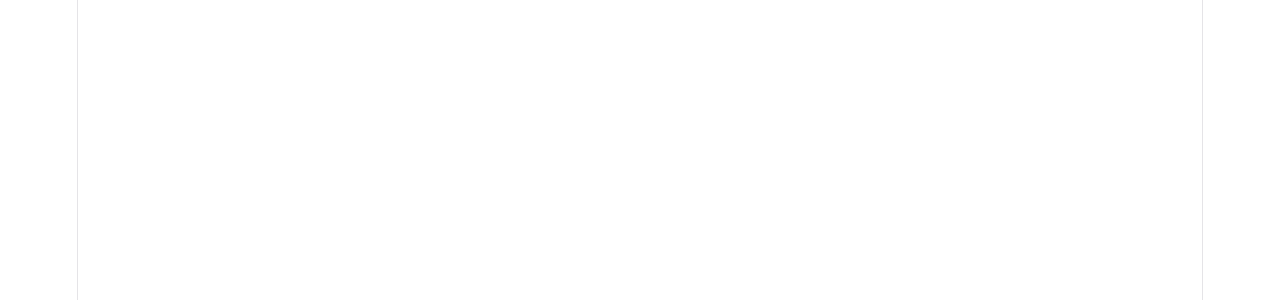
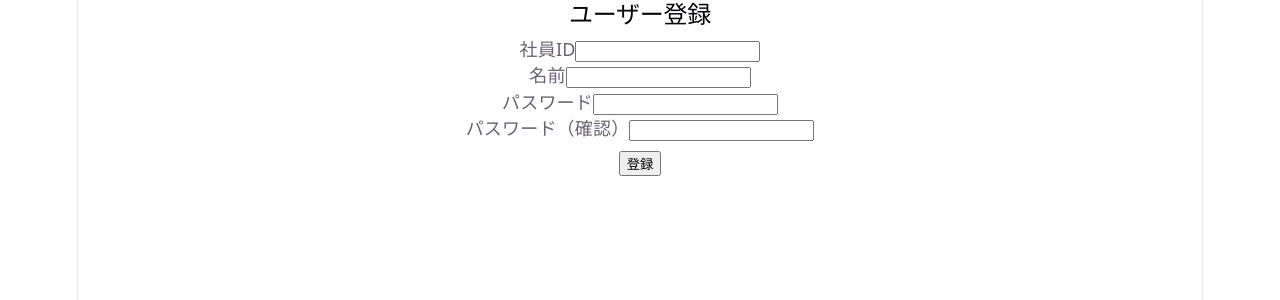
Before and after one commit to MyonsokuI/work_preview_app, a React (Vite) app in the folder frontend/: page /user/register in a window 1280 px wide. Before the commit this address had no page. Shown: the top 300 px of the page. Built offline with nearby package versions, Linux system fonts and the light colour scheme.

Commit message:
restore Register

```diff
--- a/frontend/src/App.jsx
+++ b/frontend/src/App.jsx
@@ -8,6 +8,8 @@
 
 import ProtectedRoute from "./routes/ProtectedRoute";
 
+import Register from "./features/general/screens/Register";
+
 export default function App() {
   return (
     <Router>
@@ -17,6 +19,9 @@
 
         {/* ログイン */}
         <Route path="/login" element={<Login />} />
+
+        {/* 新規登録画面 */}
+        <Route path="/user/register" element={<Register />} />
 
         {/* 管理者画面 */}
         <Route
--- /dev/null
+++ b/frontend/src/features/general/screens/Register.jsx
@@ -0,0 +1,122 @@
+import { useState } from "react";
+import { useNavigate } from "react-router-dom";
+import { authApi } from "../api/registerApi"; // 💡 共通のauthApiをインポートにゃ！
+
+export default function Register() {
+    const navigate = useNavigate();
+    const [form, setForm] = useState({
+        employeeId: "",
+        name: "",
+        password: "",
+        confirmPassword: "",
+    });
+
+    const [message, setMessage] = useState("");
+
+    // 入力変更
+    const handleChange = (e) => {
+        setForm({
+            ...form,
+            [e.target.name]: e.target.value,
+        });
+    };
+
+    // 登録処理
+    const handleSubmit = async (e) => {
+        e.preventDefault();
+        setMessage("");
+
+        // パスワード一致チェック
+        if (form.password !== form.confirmPassword) {
+            setMessage("パスワードが一致しません");
+            return;
+        }
+
+        try {
+            // 💡 生のfetchを廃止し、共通API関数（registerUser）を呼び出すように変更したにゃ！
+            const data = await authApi.registerUser(form.employeeId, form.name, form.password);
+            console.log("登録成功:", data);
+
+            // 👉 ログイン画面へ戻る
+            navigate("/login");
+
+            // フォームのクリア
+            setForm({
+                employeeId: "",
+                name: "",
+                password: "",
+                confirmPassword: "",
+            });
+        } catch (err) {
+            console.error(err);
+            setMessage(err.message || "エラーが発生しましたにゃ");
+        }
+    };
+
+    return (
+        <div style={{ maxWidth: "400px", margin: "0 auto" }}>
+            <h2>ユーザー登録</h2>
+
+            <form onSubmit={handleSubmit}>
+                {/* 社員ID */}
+                <div>
+                    <label>社員ID</label>
+                    <input
+                        type="number"
+                        name="employeeId"
+                        value={form.employeeId}
+                        onChange={handleChange}
+                        required
+                    />
+                </div>
+
+                {/* 名前 */}
+                <div>
+                    <label>名前</label>
+                    <input
+                        type="text"
+                        name="name"
+                        value={form.name}
+                        onChange={handleChange}
+                        required
+                    />
+                </div>
+
+                {/* パスワード */}
+                <div>
+                    <label>パスワード</label>
+                    <input
+                        type="password"
+                        name="password"
+                        value={form.password}
+                        onChange={handleChange}
+                        required
+                    />
+                </div>
+
+                {/* パスワード確認 */}
+                <div>
+                    <label>パスワード（確認）</label>
+                    <input
+                        type="password"
+                        name="confirmPassword"
+                        value={form.confirmPassword}
+                        onChange={handleChange}
+                        required
+                    />
+                </div>
+
+                <button type="submit" style={{ marginTop: "10px" }}>
+                    登録
+                </button>
+            </form>
+
+            {/* メッセージ */}
+            {message && (
+                <p style={{ marginTop: "10px", color: "red" }}>
+                    {message}
+                </p>
+            )}
+        </div>
+    );
+}
```
